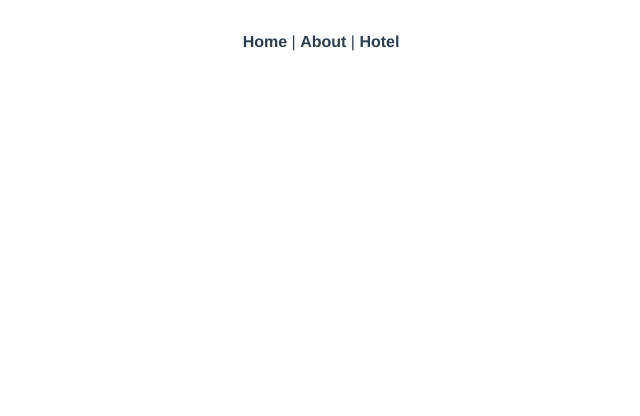
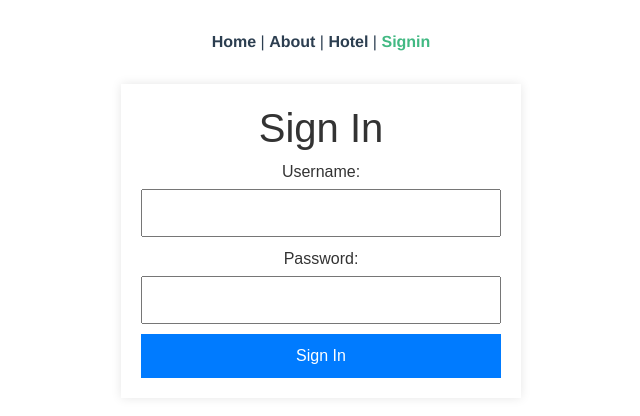
Before and after one commit to yennanliu/vue-admin-system, a Vue app: page /signin in a window 1280 px wide. Shown: the top 416 px of the page, without its empty margins (319-959 px from the left). Built offline with nearby package versions, Linux system fonts and the light colour scheme.

Commit message:
add signin view, update router, add tab

```diff
--- a/src/App.vue
+++ b/src/App.vue
@@ -3,7 +3,8 @@
     <nav>
       <router-link to="/">Home</router-link> |
       <router-link to="/about">About</router-link> |
-      <router-link to="/hotel">Hotel</router-link>
+      <router-link to="/hotel">Hotel</router-link> |
+      <router-link to="/signin">Signin</router-link>
     </nav>
     <router-view/>
   </div>
--- a/src/router/index.js
+++ b/src/router/index.js
@@ -2,6 +2,7 @@ import Vue from 'vue'
 import VueRouter from 'vue-router'
 import HomeView from '../views/HomeView.vue'
 import Hotel from "../views/Hotel/Hotel.vue";
+import Signin from "../views/Signin.vue";
 
 Vue.use(VueRouter)
 
@@ -23,6 +24,11 @@ const routes = [
     path: "/hotel",
     name: "Hotel",
     component: Hotel,
+  },
+  {
+    path: "/signin",
+    name: "Signin",
+    component: Signin,
   }
 ]
 
--- /dev/null
+++ b/src/views/Signin.vue
@@ -0,0 +1,71 @@
+<template>
+    <div id="app">
+      <h1>Sign In</h1>
+      <form @submit.prevent="signIn">
+        <label for="username">Username:</label>
+        <input type="text" id="username" v-model="username" required />
+
+        <label for="password">Password:</label>
+        <input type="password" id="password" v-model="password" required />
+
+        <button type="submit">Sign In</button>
+      </form>
+    </div>
+  </template>
+
+  <script>
+  export default {
+    data() {
+      return {
+        username: "",
+        password: "",
+      };
+    },
+    methods: {
+      signIn() {
+        console.log("Sign-in attempt with:");
+        console.log("Username:", this.username);
+        console.log("Password:", this.password);
+        // Add your authentication logic here (e.g., send data to server, check credentials)
+        // For demonstration purposes, the data is logged to the console.
+      },
+    },
+  };
+  </script>
+
+  <style scoped>
+  #app {
+    font-family: "Arial", sans-serif;
+    color: #333;
+    max-width: 400px;
+    margin: 0 auto;
+    padding: 20px;
+    box-shadow: 0 0 10px rgba(0, 0, 0, 0.1);
+  }
+
+  h1 {
+    text-align: center;
+  }
+
+  form {
+    display: flex;
+    flex-direction: column;
+  }
+
+  label {
+    margin-bottom: 5px;
+  }
+
+  input {
+    padding: 10px;
+    margin-bottom: 10px;
+  }
+
+  button {
+    padding: 10px;
+    background-color: #007bff;
+    color: #fff;
+    border: none;
+    cursor: pointer;
+  }
+  </style>
```
Also changed, not shown: src/views/Admin.vue (added).
